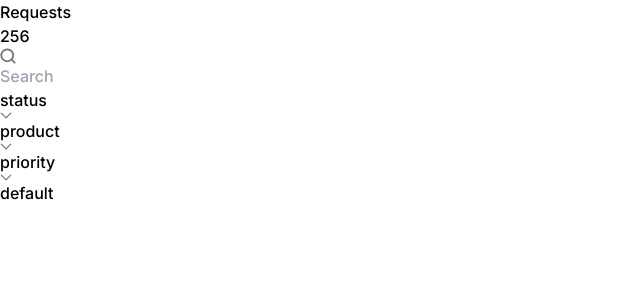
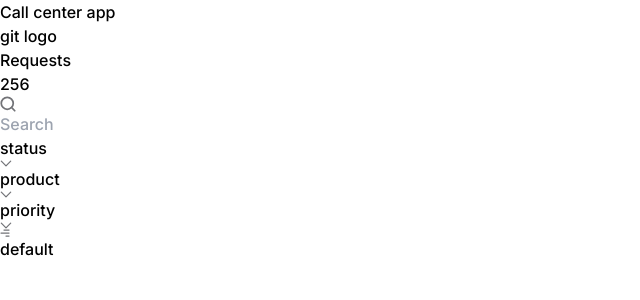
Before and after one commit to AndyDev01/Call-center-app, a React (Vite) app: page / in a window 1280 px wide. Shown: the top 300 px of the page, without its empty margins (0-640 px from the left). Built offline with nearby package versions, Linux system fonts and the light colour scheme.

Commit message:
add header, edit Badge

```diff
--- a/src/App.jsx
+++ b/src/App.jsx
@@ -1,36 +1,14 @@
-import "./App.css";
-import { Badge } from "./components/header/badge";
-import { ArrowDown } from "./icons/arrow-down";
-// import { ArrowDown } from './icons/arrow-down'
-import { Search } from "./icons/search";
+import Header from "./components/Header/header";
+import Main from "./pages/Main/Main";
 
 function App() {
   return (
-    <header className="px-4 py-6 max-w-[723px] h-[785]">
-      <div className="bg-[#F4F5F8] rounded-[18px] px-6 pb-5">
-        <div className="pt-[22px] pb-4 flex  items-center justify-between     ">
-          <div className="flex items-baseline ">
-            <div className="text-[2rem] font-bold mr-3">Requests</div>
-            <div className="text-[1.37rem] font-medium text- text-[#727377]">256</div>
-          </div>
-          <div className="relative">
-            <Search className=" absolute left-[10px] top-1 translate-y-1/2" />
-            <input
-              placeholder="Search"
-              className=" inline-block bg-[#EDEEF0] placeholder-[#727377] font-medium text-sm rounded-[10px] py-[9.5px] pl-8 outline-none"
-            />
-          </div>
-        </div>
-        <div className="flex items-center justify-between">
-          <div className="flex gap-2">
-            <Badge icon={<ArrowDown />}>status</Badge>
-            <Badge icon={<ArrowDown />}>product</Badge>
-            <Badge icon={<ArrowDown />}>priority</Badge>
-          </div>
-          <Badge>default</Badge>
-        </div>
-      </div>
-    </header>
+   <>
+    <Header/>
+    <div className="px-4">
+        <Main/>
+    </div>
+   </>
   );
 }
 
--- /dev/null
+++ b/src/components/Info/Info.jsx
@@ -0,0 +1,9 @@
+const Info = () => {
+    return (
+        <section className="h-[785px] max-w-[488px] bg-[#F4F5F8] rounded-[18px] flex-grow">
+
+        </section>
+    )
+}
+
+export default Info;
--- /dev/null
+++ b/src/components/Requests/Requests.jsx
@@ -0,0 +1,47 @@
+import {  ArrowDownIcon } from "../../icons/ArrowDownIcon";
+import { SearchIcon } from "../../icons/SearchIcon";
+import { SortIcon } from "../../icons/SortIcon";
+import { Badge } from "../Header/badge";
+
+
+const Requests = () => {
+  return (
+    <section className="px-4 max-w-[723px] h-[785px] bg-[#F4F5F8] rounded-[18px] flex-grow">
+      <div>
+        <div className="pt-[22px] pb-4 pl-[6px] flex  items-center justify-between">
+          <div className="flex items-baseline ">
+            <h1 className="text-[2rem] font-bold mr-3">Requests</h1>
+            <div className="text-[1.37rem] font-medium text- text-[#727377]">
+              256
+            </div>
+          </div>
+          <div className="relative">
+            <SearchIcon className=" absolute left-[10px] top-1 translate-y-1/2" />
+            <input
+              placeholder="Search"
+              className=" inline-block bg-[#EDEEF0] placeholder-[#727377] font-medium text-sm rounded-[10px] py-[9.5px] pl-8 outline-none"
+            />
+          </div>
+        </div>
+        <div className="flex items-center justify-between pl-[6px]">
+          <div className="flex gap-2">
+            <Badge icon={<ArrowDownIcon />} iconPosition={"right"}>
+              status
+            </Badge>
+            <Badge icon={<ArrowDownIcon />} iconPosition={"right"}>
+              product
+            </Badge>
+            <Badge icon={<ArrowDownIcon />} iconPosition={"right"}>
+              priority
+            </Badge>
+          </div>
+          <Badge icon={<SortIcon />} iconPosition={"left"}>
+            default
+          </Badge>
+        </div>
+      </div>
+    </section>
+  );
+};
+
+export default Requests;
--- a/src/components/header/badge.jsx
+++ b/src/components/header/badge.jsx
@@ -1,8 +1,9 @@
-export function Badge({ children, icon }) {
+export function Badge({ children, icon, iconPosition }) {
   return (
-    <div className=" rounded-lg bg-[#DCDEE2] py-1 px-5 flex items-baseline">
-      <div className="text-[#727377] text-xs font-medium mr-1">{children}</div>
-      {icon}
+    <div className=" rounded-lg bg-[#DCDEE2] py-1 px-4 flex items-baseline">
+      {iconPosition === "left" ? icon : null}
+      <div className="text-[#727377] text-xs font-medium mx-1">{children}</div>
+      {iconPosition === "right" ? icon : null}
     </div>
   );
 }
--- a/src/components/header/header.jsx
+++ b/src/components/header/header.jsx
@@ -0,0 +1,15 @@
+const Header = () => {
+  return (
+    <header className="flex items-center justify-between w-100% bg-[#F4F5F8] h-20 shadow-slate-300 shadow-md px-8">
+      <h1 className="font text-[2rem] font-bold">
+        Call center app
+      </h1>
+      <div>
+        git logo
+      </div>
+    </header>
+  )
+
+};
+
+export default Header;
--- /dev/null
+++ b/src/icons/ArrowDownIcon.jsx
@@ -0,0 +1,19 @@
+export function ArrowDownIcon() {
+  return (
+    <svg
+      width="12"
+      height="7"
+      viewBox="0 0 12 7"
+      fill="none"
+      xmlns="http://www.w3.org/2000/svg"
+    >
+      <path
+        d="M1.31953 1.15979L5.99997 5.84023L10.6804 1.15979"
+        stroke="#727377"
+        strokeWidth="1.25"
+        strokeLinecap="round"
+        strokeLinejoin="round"
+      />
+    </svg>
+  );
+}
--- a/src/icons/search.jsx
+++ b/src/icons/SearchIcon.jsx
@@ -1,4 +1,4 @@
-export function Search({ className }) {
+export function SearchIcon({ className }) {
   return (
     <svg
       className={className}
--- a/src/icons/arrow-down.jsx
+++ b/src/icons/SortIcon.jsx
@@ -1,15 +1,14 @@
-export function ArrowDown({ className }) {
+export function SortIcon() {
   return (
     <svg
-      className={className}
-      width="12"
-      height="7"
-      viewBox="0 0 12 7"
+      width="10"
+      height="8"
+      viewBox="0 0 10 8"
       fill="none"
       xmlns="http://www.w3.org/2000/svg"
     >
       <path
-        d="M1.31953 1.15979L5.99997 5.84023L10.6804 1.15979"
+        d="M9 0.999999L4 0.999999M9 4L1 4M9 7L6 7"
         stroke="#727377"
         strokeWidth="1.25"
         strokeLinecap="round"
--- a/src/index.css
+++ b/src/index.css
@@ -7,9 +7,8 @@ body {
   min-width: 320px;
   min-height: 100vh;
   font-family: 'Inter', sans-serif;
-
 }
 
-/* * {
-  outline: dotted red 1px;
-} */
+.wrapper {
+  padding: 0 24px;
+}
--- /dev/null
+++ b/src/pages/Main/Main.jsx
@@ -0,0 +1,14 @@
+import Info from "../../components/Info/Info";
+import Requests from "../../components/Requests/Requests";
+
+
+const Main = () => {
+  return (
+    <main className="flex justify-center flex-grow gap-3 mt-5">
+      <Requests />
+      <Info/>
+    </main>
+  );
+};
+
+export default Main;
```
Also changed, not shown: src/components/Requests/RequestsList.jsx (added), 1 other file (tests, documents, lock files or other folders).
